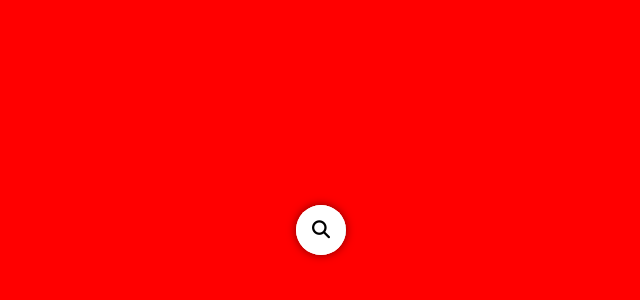
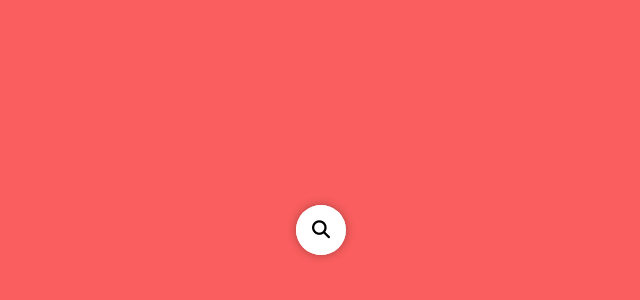
Before and after one commit to ezekuiel100/barra-pesquisa, a plain HTML site: page index.html in a window 1280 px wide. Shown: the part 170-470 px from the top of the page, without its empty margins (319-959 px from the left). Drawn offline with Linux system fonts and the light colour scheme.

Commit message:
segunda versao

```diff
--- a/index.html
+++ b/index.html
@@ -15,7 +15,7 @@
   </head>
   <body>
     <input type="checkbox" id="check" />
-    <div class="box">
+    <div class="caixa-pesquisa">
       <input type="text" placeholder="Digite aqui..." />
       <label for="check" class="icon">
         <i class="fas fa-search"></i>
--- a/style.css
+++ b/style.css
@@ -1,29 +1,28 @@
 * {
-  padding: 0;
   margin: 0;
   box-sizing: border-box;
+  padding: 0;
 }
 
 body {
   height: 100vh;
   width: 100%;
-  background-color: red;
+  background-color: #fa5e5e;
   display: flex;
   align-items: center;
   justify-content: center;
 }
 
-.box {
+.caixa-pesquisa {
   width: 50px;
   height: 50px;
-
   border-radius: 25px;
   position: relative;
-  box-shadow: 0px 0px 10px rgba(0, 0, 0, 0.513);
+  box-shadow: 0px 0px 10px rgba(0, 0, 0, 0.317);
   transition: all 0.3s ease;
 }
 
-.box input {
+.caixa-pesquisa input {
   height: 100%;
   width: 100%;
   margin: auto;
@@ -34,7 +33,7 @@ body {
   font-size: 18px;
 }
 
-#check:checked ~ .box {
+#check:checked ~ .caixa-pesquisa {
   width: 400px;
 }
 
```
